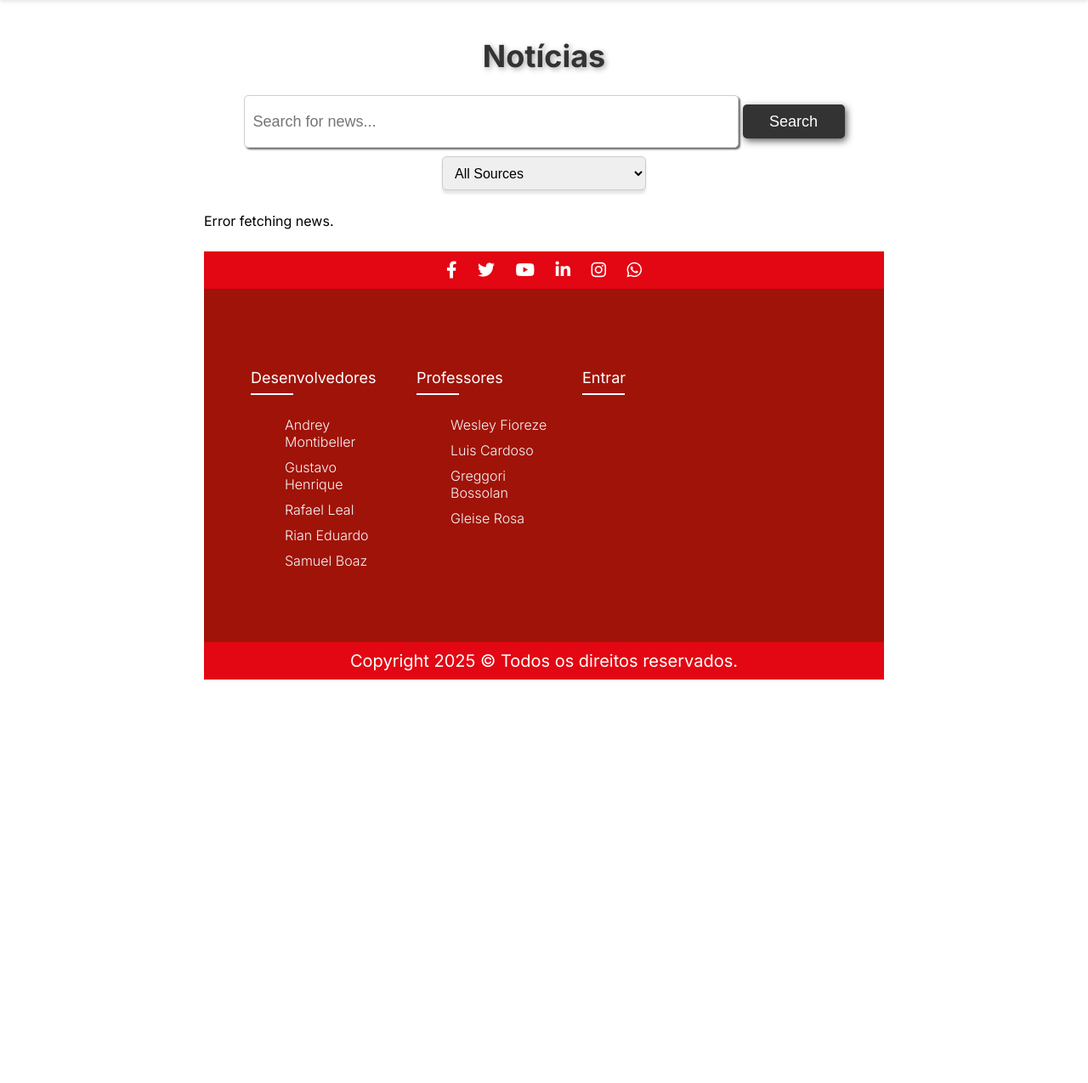
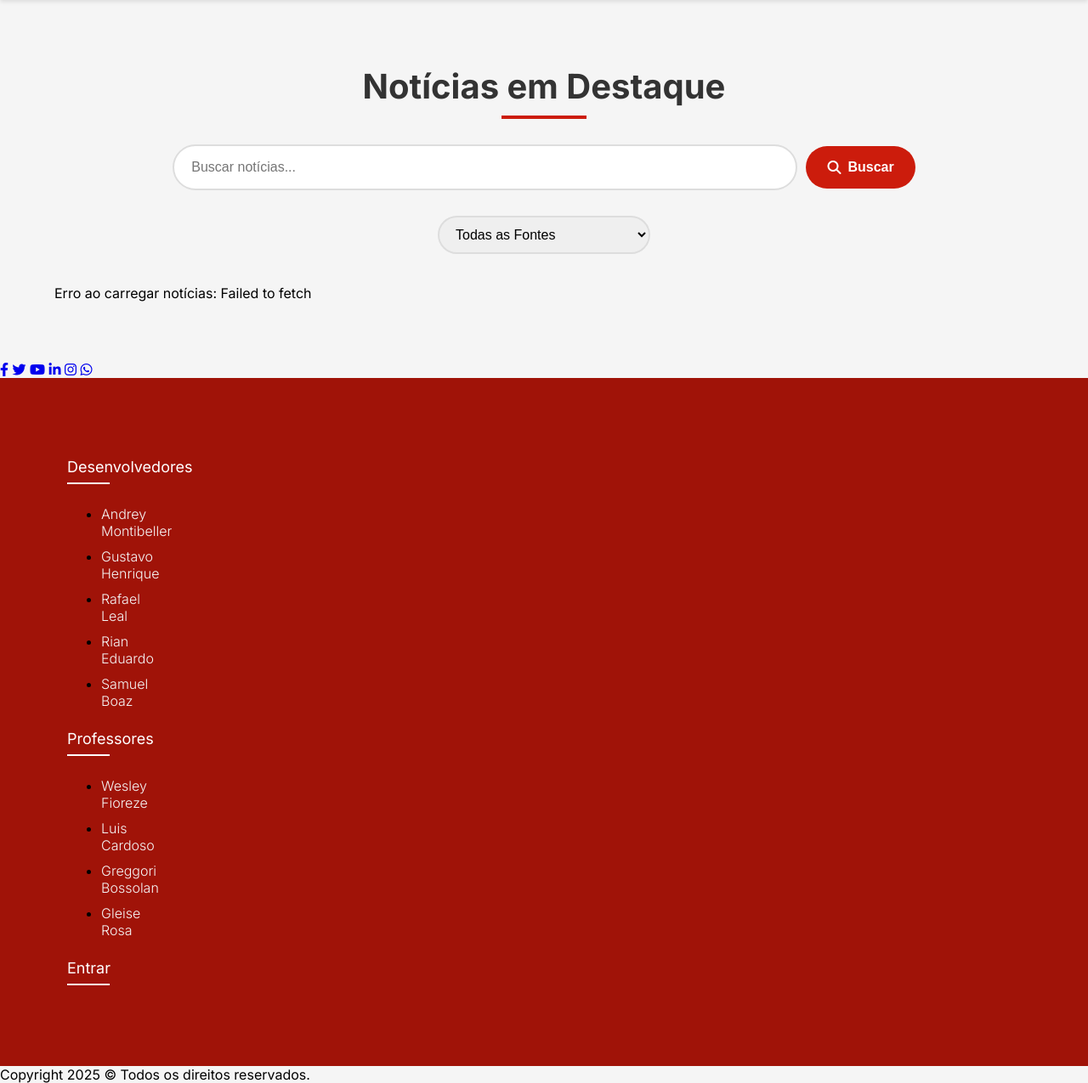
Before and after one commit to RafaelLeal0/senai_technews, a PHP site: page /noticias.php in a window 1280 px wide. Shown: the part 110-1385 px from the top of the page at 85% size. Before the commit the page ends 910 px from the top, so only its background shows below. Run offline with PHP 8.4, Linux system fonts and the light colour scheme.

Commit message:
noticia-visu

```diff
--- a/css/notic.css
+++ b/css/notic.css
@@ -2,7 +2,9 @@
   font-family: 'Inter', sans-serif;
   margin: 0;
   padding: 0;
+  background-color: #f5f5f5;
 }
+
 header {
   display: flex;
   justify-content: space-between;
@@ -10,7 +12,11 @@
   padding: 20px;
   background-color: #fff;
   box-shadow: 0 2px 5px rgba(0, 0, 0, 0.1);
+  position: sticky;
+  top: 0;
+  z-index: 100;
 }
+
 .container {
   display: flex;
   align-items: center;
@@ -18,13 +24,16 @@
   max-width: 1200px;
   margin: auto;
 }
+
 .container img {
   width: 100px;
   height: 70px;
 }
+
 .container-news {
-    max-width: 800px;
-    margin: 0 auto;
+  width: 90%;
+  max-width: 1400px;
+  margin: 30px auto;
   padding: 20px;
 }
 
@@ -76,162 +85,157 @@
   left: 0;
 }
 
-.header-links {
-    margin-left: auto;
-}
-
-.header-links a {
-    margin-left: 15px;
-    text-decoration: none;
-    color: #333;
-    font-weight: 600;
-    position: relative;
-    transition: color 0.3s ease-in-out, font-size 0.3s ease-in-out;
-}
-
-.header-links a::after {
-    content: "";
-    position: absolute;
-    width: 0;
-    height: 2px;
-    background-color: #cc1c0c;
-    left: 50%;
-    bottom: -5px;
-    transition: width 0.3s ease-in-out, left 0.3s ease-in-out;
-}
-
-.header-links a:hover {
-    color: #cc1c0c;
-    font-size: 110%;
-}
-
-.header-links a:hover::after {
-    width: 100%;
-    left: 0;
-}
 .itens {
   margin-left: 200px;
 }
-.container2 {
-    width: 90%;
-    max-width: 1200px;
-    margin: auto;
-}
+
 h1 {
   text-align: center;
-    font-size: 36px;
+  font-size: 2.5rem;
   color: #333;
-    text-shadow: 2px 2px 6px rgb(167, 165, 165);
+  margin-bottom: 30px;
+  position: relative;
+}
+
+h1::after {
+  content: '';
+  display: block;
+  width: 100px;
+  height: 4px;
+  background: #cc1c0c;
+  margin: 10px auto;
 }
 
 .search-bar {
   display: flex;
   align-items: center;
   justify-content: center;
-    margin: 10px 0;
-
+  margin: 30px 0;
 }
 
 .search-bar input {
-    width: 70%;
-    height: 40px;
-    border: 1px solid #ccc;
-    border-radius: 5px;
-    padding: 10px;
-    font-size: 18px;
+  width: 60%;
+  height: 50px;
+  border: 2px solid #ddd;
+  border-radius: 30px;
+  padding: 0 20px;
+  font-size: 1rem;
   outline: none;
-    margin-right: 5px;
-    box-shadow: 2px 2px 2px rgb(111, 109, 109);
+  margin-right: 10px;
+  transition: all 0.3s;
+}
+
+.search-bar input:focus {
+  border-color: #cc1c0c;
+  box-shadow: 0 0 10px rgba(204, 28, 12, 0.2);
 }
 
 .search-bar button {
-    width: 15%;
-    height: 40px;
+  height: 50px;
+  padding: 0 25px;
   border: none;
-    border-radius: 5px;
-    background-color: #333;
+  border-radius: 30px;
+  background-color: #cc1c0c;
   color: white;
-    font-size: 18px;
+  font-size: 1rem;
+  font-weight: 600;
   cursor: pointer;
-    box-shadow: 2px 3px 8px rgb(95, 93, 93);
+  transition: all 0.3s;
+  display: flex;
+  align-items: center;
+  gap: 8px;
 }
-.search-bar button:hover{
-    transform: scale(1.1);
-    box-shadow: 2px 3px 8px rgb(121, 119, 119);
+
+.search-bar button:hover {
+  background-color: #a01308;
+  transform: translateY(-2px);
+  box-shadow: 0 5px 15px rgba(0, 0, 0, 0.1);
 }
+
 .category-filter {
   display: flex;
-    align-items: center;
   justify-content: center;
-    margin: 10px 0;
-    outline: none;
-    cursor: pointer;
+  margin: 20px 0;
 }
+
 .category-filter select {
-    width: 30%;
-    height: 40px;
-    border: 1px solid #ccc;
-    border-radius: 5px;
-    padding: 10px;
-    font-size: 16px;
-    box-shadow: rgba(0, 0, 0, 0.1) 0px 4px 3px;
+  width: 250px;
+  height: 45px;
+  border: 2px solid #ddd;
+  border-radius: 30px;
+  padding: 0 15px;
+  font-size: 1rem;
   cursor: pointer;
   outline: none;
-  }
-.news-container {
-    display: grid;
-    grid-template-columns: repeat(auto-fill, minmax(300px, 1fr));
-    grid-gap: 20px;
-    margin: 10px 0;
+  transition: all 0.3s;
 }
 
-.news-article {
-    border: 1px solid #ccc;
-    border-radius: 5px;
-    padding: 10px;
-    overflow: hidden;
-    box-shadow: rgba(99, 99, 99, 0.2) 0px 2px 8px 0px;
+.category-filter select:focus {
+  border-color: #cc1c0c;
+}
+.masonry-container {
+  column-count: 3;
+  column-gap: 20px;
+  margin: 20px 0;
 }
 
-.news-article img {
-    width: 100%;
-    height: 200px;
-    object-fit: cover;
+#news-container {
+  column-count: 3;
+  column-gap: 20px;
 }
 
-.news-article h3 {
-    font-size: 24px;
-    color: #333;
-    margin: 10px 0;
+.news-card {
+  break-inside: avoid;
+  margin-bottom: 20px;
+  background: white;
+  border-radius: 10px;
+  overflow: hidden;
+  box-shadow: 0 5px 15px rgba(0, 0, 0, 0.1);
+  transition: transform 0.3s ease;
 }
 
-.news-article p {
-    font-size: 18px;
-    color: #333;
-    margin: 10px 0;
+.news-card:hover {
+  transform: translateY(-5px);
+  box-shadow: 0 10px 25px rgba(0, 0, 0, 0.15);
 }
 
-.news-article a {
-    display: block;
-    text-align: right;
-    font-size: 18px;
-    color: #333;
-    text-decoration: none;
+.news-card img {
+  width: 100%;
+  height: 250px;
+  object-fit: cover;
+  border-bottom: 1px solid #eee;
 }
 
-  .news-article a:hover {
-    color: #666;
+.news-content {
+  padding: 20px;
 }
 
-  .foot{
-	max-width: 1170px;
-	margin:auto;
+.news-content h3 {
+  font-size: 1.2rem;
+  margin: 0 0 10px 0;
+  color: #333;
+  line-height: 1.4;
 }
-.row{
-	display: flex;
+
+.source {
+  display: block;
+  font-size: 0.8rem;
+  color: #666;
+  margin-bottom: 10px;
 }
-ul{
-	list-style: none;
+
+.read-more {
+  display: inline-block;
+  color: #cc1c0c;
+  text-decoration: none;
+  font-weight: 600;
+  font-size: 0.9rem;
+  transition: all 0.3s;
+}
+
+.read-more:hover {
+  color: #a01308;
+  text-decoration: underline;
 }
 .footer{
 	background-color: #A01308;
@@ -293,31 +297,50 @@
 	color: #24262b;
 	background-color: #ffffff;
 }
-@media(max-width: 767px){
-  .footer-col{
-    width: 50%;
-    margin-bottom: 30px;
+@media (max-width: 1000px) {
+  #news-container {
+      column-count: 2;
   }
 }
-@media(max-width: 574px){
-  .footer-col{
-    width: 100%;
+
+@media (max-width: 600px) {
+  #news-container {
+      column-count: 1;
   }
 }
-.social-bar {
-    background-color: #E30613;
-    text-align: center;
-    padding: 10px 0;
+
+@media (max-width: 1000px) {
+  .masonry-container {
+      column-count: 2;
+  }
 }
 
-.social-bar a {
-    display: inline-block;
-    color: white;
-    font-size: 20px;
-    margin: 0 10px;
-    transition: 0.3s;
+@media (max-width: 600px) {
+  .masonry-container {
+      column-count: 1;
   }
 
-.social-bar a:hover {
-    color: #f1f1f1;
+  .search-bar {
+      flex-direction: column;
   }
+
+  .search-bar input {
+      width: 100%;
+      margin-right: 0;
+      margin-bottom: 10px;
+  }
+
+  .search-bar button {
+      width: 100%;
+      justify-content: center;
+  }
+
+  .itens {
+      margin-left: 0;
+  }
+
+  nav ul {
+      flex-direction: column;
+      gap: 10px;
+  }
+}
--- a/noticias.php
+++ b/noticias.php
@@ -3,7 +3,7 @@
 <head>
     <meta charset="UTF-8">
     <meta name="viewport" content="width=device-width, initial-scale=1.0">
-    <title>Document</title>
+    <title>Notícias - Layout Pinterest</title>
     <link rel="stylesheet" href="./css/notic.css">
     <link rel="preconnect" href="https://fonts.googleapis.com">
     <link rel="preconnect" href="https://fonts.gstatic.com" crossorigin>
@@ -13,7 +13,6 @@
 </head>
 
 <body>
-
     <header>
         <div class="container">
             <img src="./img/senai_technews.png" alt="SENAI Logo" class="logo">
@@ -29,23 +28,20 @@
     </header>
 
     <div class="container-news">
-        <h1>Notícias</h1>
+        <h1>Notícias em Destaque</h1>
         <div class="search-bar">
-        <input type="text" id="search-input" placeholder="Search for news...">
-        <button id="search-button">Search</button>
+            <input type="text" id="search-input" placeholder="Buscar notícias...">
+            <button id="search-button"><i class="fas fa-search"></i> Buscar</button>
         </div>
         <div class="category-filter">
             <select id="source-select">
-            <option value="all">All Sources</option>
+                <option value="all">Todas as Fontes</option>
             </select>
         </div>
-    <div class="news-container" id="news-container">
+        <div class="masonry-container" id="news-container">
             <!-- News articles will be displayed here -->
         </div>
-
-
-
-
+    </div>
 
     <footer>
     <div class="social-bar">
```
Also changed, not shown: noticias.js (+64 -44 lines), prof.php (+2 -35 lines). Lines whose indentation alone changed are shown as unchanged.
